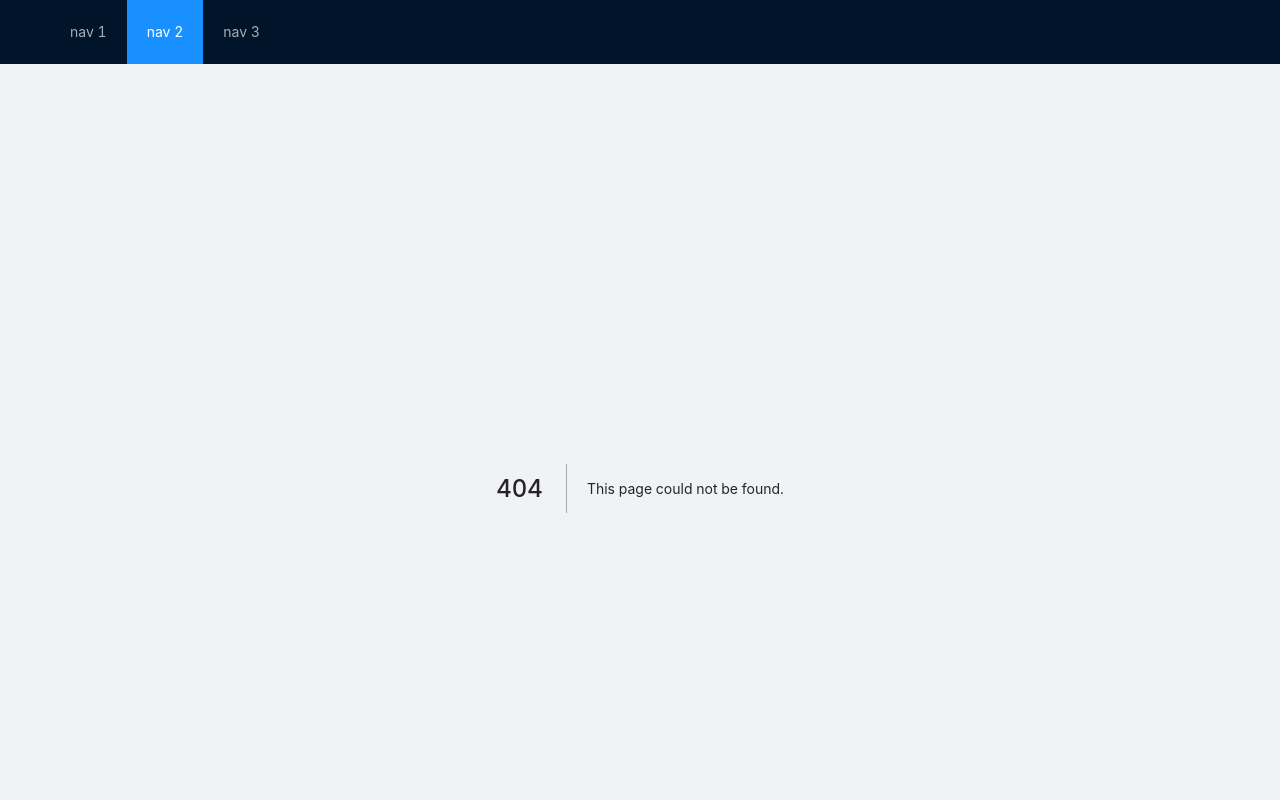
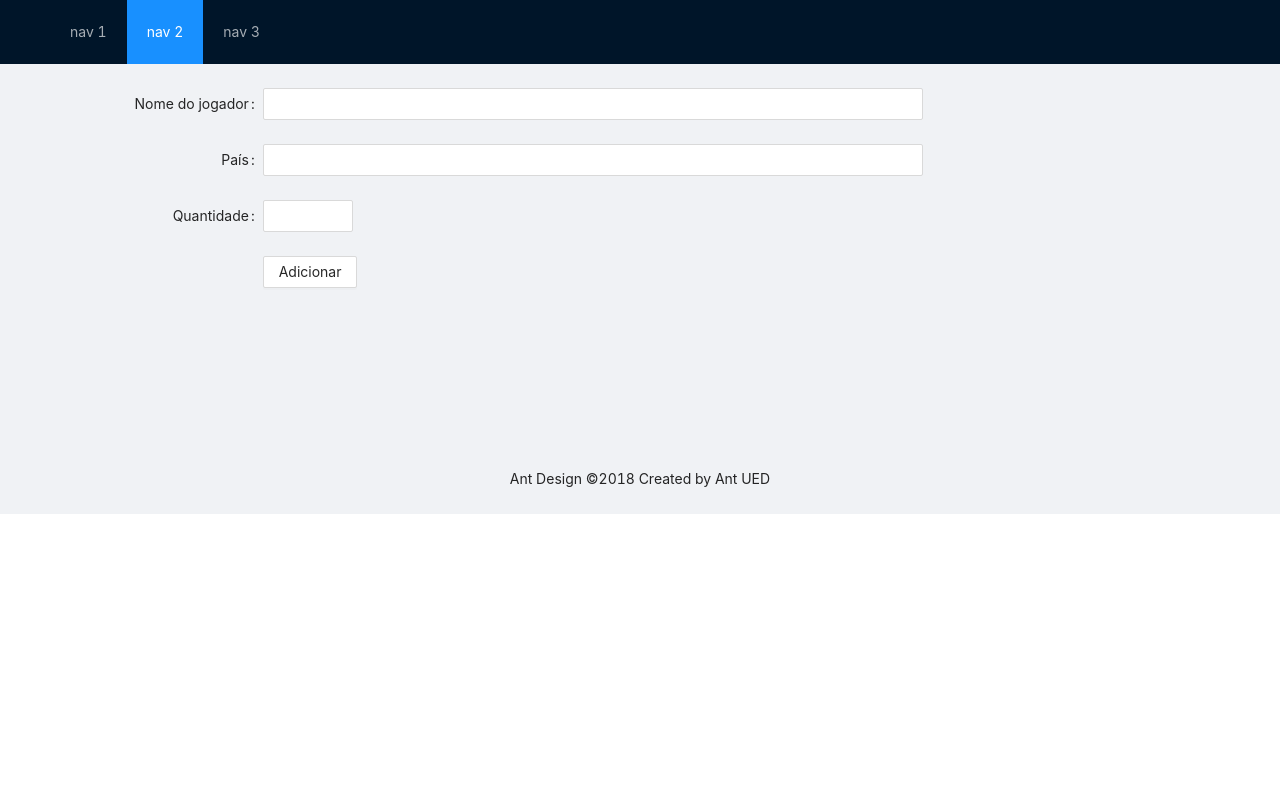
Before and after one commit to BeaFernandes/cup-sticker-album, a Next.js app: page /sticker/new in a window 1280 px wide. Before the commit this address had no page. Shown: the top 800 px of the page. Built offline with nearby package versions, Linux system fonts and the light colour scheme.

Commit message:
included route for sticker creation

```diff
--- /dev/null
+++ b/pages/api/sticker/create.ts
@@ -0,0 +1,34 @@
+// Next.js API route support: https://nextjs.org/docs/api-routes/introduction
+import { Sticker } from "@prisma/client";
+import type { NextApiRequest, NextApiResponse } from "next";
+import prisma from "../../../lib/prisma";
+
+type RqError = {
+  error: String;
+};
+
+export default async function handler(
+  req: NextApiRequest,
+  res: NextApiResponse<Sticker | RqError>
+) {
+  if (req.method === "POST") {
+    try {
+      const { name, country, amount } = JSON.parse(req.body);
+      if (!name || !country || !amount) throw new Error("missing data");
+
+      const createdSticker = await prisma.sticker.create({
+        data: {
+          name,
+          country,
+          amount,
+        },
+      });
+
+      res.status(200).json(createdSticker);
+    } catch (err) {
+      res.status(500).json({ error: "internal server error" });
+    }
+  } else {
+    res.status(400).json({ error: "bad request" });
+  }
+}
--- a/pages/collection/index.tsx
+++ b/pages/collection/index.tsx
@@ -11,8 +11,6 @@ export default function PageAlbum({ album }: AlbumProps) {
     <div>
       <div>Álbum</div>
       <br />
-
-      <div>{album.owner}</div>
       <div>{album.total_distinct}</div>
       <div>{album.missing}</div>
     </div>
--- /dev/null
+++ b/pages/sticker/new.tsx
@@ -0,0 +1,74 @@
+import { Button, Form, Input, InputNumber } from "antd";
+import { NextRequest, NextResponse } from "next/server";
+import React, { useState } from "react";
+import PageAlbum from "../collection";
+
+type SizeType = Parameters<typeof Form>[0]["size"];
+
+export default function create() {
+  const [form] = Form.useForm();
+  const name = Form.useWatch("name", form);
+  const country = Form.useWatch("country", form);
+  const amount = Form.useWatch("amount", form);
+
+  const tailLayout = {
+    wrapperCol: { offset: 4, span: 16 },
+  };
+
+  const [componentSize, setComponentSize] = useState<SizeType | "default">(
+    "default"
+  );
+
+  const onFormLayoutChange = ({ size }: { size: SizeType }) => {
+    setComponentSize(size);
+  };
+
+  const handleFinish = async (req: NextRequest) => {
+    try {
+      let res = await fetch("../api/sticker/create", {
+        method: "POST",
+        body: JSON.stringify({
+          name: name,
+          country: country,
+          amount: amount,
+        }),
+      });
+      let resJson = await res.json();
+      if (res.status === 200) {
+        alert("Figurinha adicionada com sucesso");
+        window.location.href = "../collection";
+      } else {
+        alert("Ocorreu um erro no cadastro");
+      }
+    } catch (err) {
+      console.log(err);
+    }
+  };
+
+  return (
+    <Form
+      form={form}
+      labelCol={{ span: 4 }}
+      wrapperCol={{ span: 14 }}
+      layout="horizontal"
+      initialValues={{ size: componentSize }}
+      onValuesChange={onFormLayoutChange}
+      size={componentSize as SizeType}
+      onFinish={handleFinish}
+    >
+      <Form.Item label="Nome do jogador" name="name">
+        <Input />
+      </Form.Item>
+      <Form.Item label="País" name="country">
+        <Input />
+      </Form.Item>
+      <Form.Item label="Quantidade" name="amount">
+        <InputNumber />
+      </Form.Item>
+
+      <Form.Item {...tailLayout}>
+        <Button htmlType="submit">Adicionar</Button>
+      </Form.Item>
+    </Form>
+  );
+}
```
Also changed, not shown: pages/sticker/create.tsx (deleted, +0 -51 lines), 1 other file (tests, documents, lock files or other folders).
